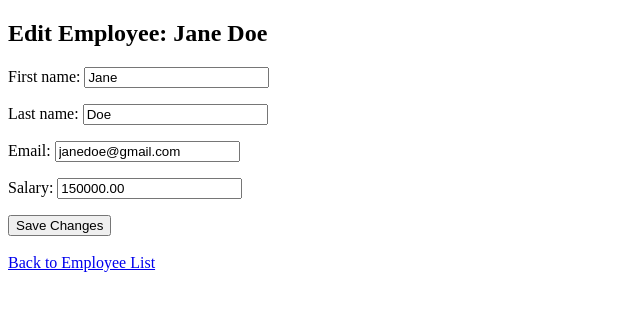
After one commit to Evansokania/Hello-Django, a Django app: page /edit/2/ in a window 1280 px wide. The commit adds this page. Shown: the top 311 px of the page, without its empty margins (0-640 px from the left). Run offline with Django 5.2, Linux system fonts and the light colour scheme; a user stored in the database is signed in; data comes from the database, SQL or seed files in the repository; both versions use the stored data as it was after the commit.

Commit message:
edit and delete

```diff
--- /dev/null
+++ b/myproject/myapp/templates/myapp/edit_employee.html
@@ -0,0 +1,18 @@
+<!DOCTYPE html>
+<html lang="en">
+<head>
+    <meta charset="UTF-8">
+    <meta name="viewport" content="width=device-width, initial-scale=1.0">
+    <title>Edit Employee</title>
+</head>
+<body>
+    <h2>Edit Employee: {{ employee.first_name }} {{ employee.last_name }}</h2>
+    <form method="post">
+        {% csrf_token %}
+        {{ form.as_p }}
+        <button type="submit">Save Changes</button>
+    </form>
+    <br>
+    <a href="{% url 'employee-list' %}">Back to Employee List</a>
+</body>
+</html>
--- a/myproject/myapp/templates/myapp/employee_list.html
+++ b/myproject/myapp/templates/myapp/employee_list.html
@@ -16,6 +16,7 @@
             <th>Email</th>
             <th>Salary</th>
             <th>Joined Date</th>
+            <th>Actions</th>
         </tr>
         {% for employee in employees %}
         <tr>
@@ -25,6 +26,10 @@
             <td>{{ employee.email }}</td>
             <td>{{ employee.salary }}</td>
             <td>{{ employee.joined_date }}</td>
+            <td>
+                <a href="{% url 'edit-employee' employee.id %}">Edit</a> |
+                <a href="{% url 'delete-employee' employee.id %}">Delete</a>
+            </td>
         </tr>
         {% endfor %}
     </table>
--- a/myproject/myapp/views.py
+++ b/myproject/myapp/views.py
@@ -1,12 +1,8 @@
-from django.shortcuts import render,redirect
-from .models import Employee
-from .forms import EmployeeForm
-
-from django.shortcuts import render, redirect
+from django.shortcuts import render, redirect ,get_object_or_404
 from django.contrib.auth import login, logout, authenticate
 from django.contrib.auth.decorators import login_required
 from django.contrib.auth.forms import AuthenticationForm
-from .forms import RegisterForm
+from .forms import RegisterForm, EmployeeForm
 from .models import Employee
 
 # Create your views here.
@@ -62,3 +58,24 @@ def user_logout(request):
 def employee_list(request):
     employees = Employee.objects.all()
     return render(request, "myapp/employee_list.html", {"employees": employees})
+
+
+@login_required
+def edit_employee(request, pk):
+    employee = get_object_or_404(Employee, pk=pk)
+    if request.method == "POST":
+        form = EmployeeForm(request.POST, instance=employee)
+        if form.is_valid():
+            form.save()
+            return redirect("employee-list")
+    else:
+        form = EmployeeForm(instance=employee)
+    return render(request, "myapp/edit_employee.html", {"form": form, "employee": employee})
+
+@login_required
+def delete_employee(request, pk):
+    employee = get_object_or_404(Employee, pk=pk)
+    if request.method == "POST":
+        employee.delete()
+        return redirect("employee-list")
+    return render(request, "myapp/delete_employee.html", {"employee": employee})
--- a/myproject/myproject/urls.py
+++ b/myproject/myproject/urls.py
@@ -16,14 +16,15 @@ Including another URLconf
 """
 from django.contrib import admin
 from django.urls import path
-from myapp.views import register, user_login, user_logout, employee_list, add_employee
+from myapp.views import register, user_login, user_logout, employee_list, add_employee, edit_employee, delete_employee
 from django.contrib.auth import views as auth_views
 
 urlpatterns = [
-    path('admin/', admin.site.urls),
     path("register/", register, name="register"),
     path("login/", user_login, name="login"),
     path("logout/", user_logout, name="logout"),
     path("", employee_list, name="employee-list"),
     path("add/", add_employee, name="add-employee"),
+    path("edit/<int:pk>/", edit_employee, name="edit-employee"),
+    path("delete/<int:pk>/", delete_employee, name="delete-employee"),
 ]
```
Also changed, not shown: myproject/myapp/templates/myapp/delete_employee.html (added, +17 -0 lines), myproject/db.sqlite3.
